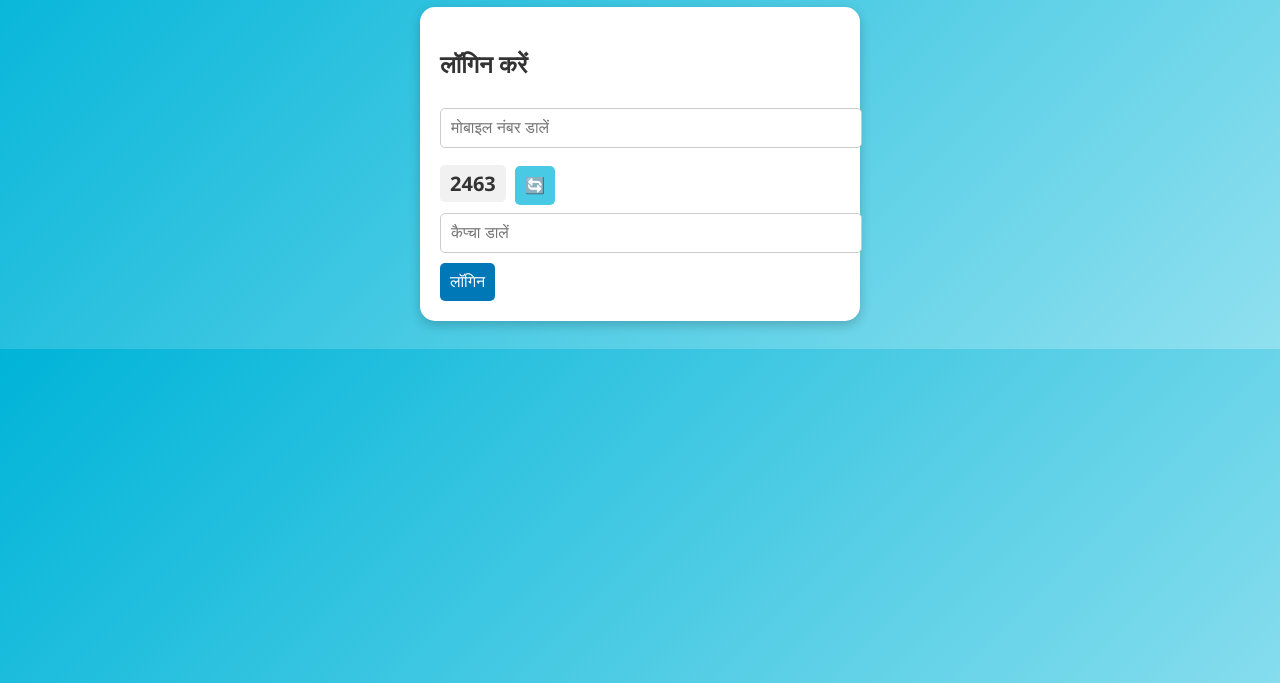
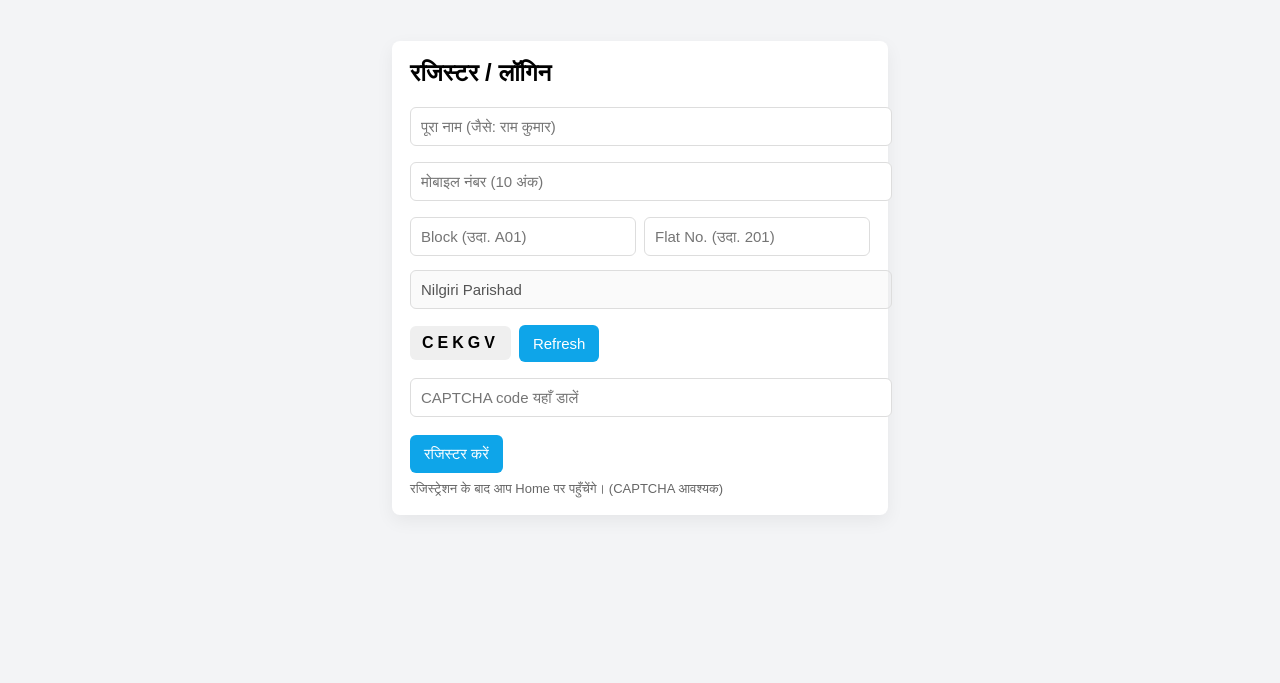
Before and after one commit to Nilgiri-store/nilgiri-store, a plain HTML site: page register.html in a window 1280 px wide. Shown: the part 117-800 px from the top of the page. Drawn offline with Linux system fonts and the light colour scheme.

Commit message:
Add files via upload

```diff
--- a/register.html
+++ b/register.html
@@ -1,159 +1,77 @@
-<!DOCTYPE html>
+<!doctype html>
 <html lang="hi">
 <head>
-<meta charset="UTF-8">
-<meta name="viewport" content="width=device-width, initial-scale=1.0">
-<title>Nilgiri Local Store - लॉगिन / रजिस्टर</title>
+<meta charset="utf-8">
+<meta name="viewport" content="width=device-width,initial-scale=1">
+<title>Register - Nilgiri Parishad Store</title>
 <style>
-  body {
-    font-family: 'Segoe UI', sans-serif;
-    background: linear-gradient(135deg, #00b4d8, #90e0ef);
-    padding: 20px;
-    color: #333;
-  }
-  .header {
-    text-align: center;
-    color: white;
-    margin-bottom: 20px;
-  }
-  .header h1 {
-    font-size: 28px;
-    margin: 0;
-  }
-  .card {
-    background: white;
-    padding: 20px;
-    border-radius: 15px;
-    max-width: 400px;
-    margin: auto;
-    box-shadow: 0 4px 12px rgba(0,0,0,0.2);
-    animation: fadeIn 0.5s ease-in-out;
-  }
-  input {
-    width: 100%;
-    padding: 10px;
-    margin-top: 8px;
-    border: 1px solid #ccc;
-    border-radius: 5px;
-    font-size: 16px;
-  }
-  button {
-    background: #0077b6;
-    color: white;
-    padding: 10px;
-    border: none;
-    border-radius: 5px;
-    margin-top: 10px;
-    cursor: pointer;
-    font-size: 16px;
-  }
-  button:hover { background: #023e8a; }
-  #captchaBox {
-    margin-top:8px;
-    font-weight:bold;
-    font-size:20px;
-    background:#f1f1f1;
-    padding:5px 10px;
-    display:inline-block;
-    border-radius:5px;
-  }
-  @keyframes fadeIn {
-    from { opacity: 0; transform: translateY(-20px); }
-    to { opacity: 1; transform: translateY(0); }
-  }
+  body{font-family:Arial,Helvetica,sans-serif;background:#f3f4f6;margin:0;padding:20px}
+  .box{max-width:460px;margin:40px auto;background:#fff;padding:18px;border-radius:8px;box-shadow:0 6px 18px rgba(0,0,0,0.06)}
+  h2{margin:0 0 12px}
+  input{width:100%;padding:10px;margin:8px 0;border-radius:6px;border:1px solid #ddd;font-size:15px}
+  .row{display:flex;gap:8px}
+  .captcha{display:flex;gap:8px;align-items:center;margin:8px 0}
+  .cap-box{background:#efefef;padding:8px 12px;border-radius:6px;font-weight:bold;letter-spacing:4px}
+  button{background:#0ea5e9;color:white;border:none;padding:10px 14px;border-radius:6px;cursor:pointer;font-size:15px}
+  .muted{color:#666;font-size:13px;margin-top:8px}
 </style>
 </head>
 <body>
-
 <div class="header">
   <h1>Welcome to Nilgiri Local Store</h1>
   <p>घर बैठे ऑर्डर करें - तेज़ डिलीवरी की गारंटी</p>
 </div>
-
-<div class="card">
-  <h2 id="formTitle">लॉगिन करें</h2>
-
-  <div id="loginForm">
-    <input type="number" id="mobile" placeholder="मोबाइल नंबर डालें" />
-    <div style="margin-top:8px;">
-      <span id="captchaBox"></span>
-      <button type="button" onclick="generateCaptcha()" style="background:#48cae4; margin-left:5px;">🔄</button>
+  <div class="box">
+    <h2>रजिस्टर / लॉगिन</h2>
+    <input id="name" placeholder="पूरा नाम (जैसे: राम कुमार)" />
+    <input id="mobile" placeholder="मोबाइल नंबर (10 अंक)" maxlength="10" />
+    <div class="row">
+      <input id="block" placeholder="Block (उदा. A01)" />
+      <input id="flat" placeholder="Flat No. (उदा. 201)" />
     </div>
-    <input type="text" id="captchaInput" placeholder="कैप्चा डालें" />
-    <button onclick="checkLogin()">लॉगिन</button>
+    <input value="Nilgiri Parishad" disabled style="margin-top:6px" />
+    <div class="captcha">
+      <div id="captchaText" class="cap-box">-----</div>
+      <button type="button" id="refreshCaptcha">Refresh</button>
+    </div>
+    <input id="captchaInput" placeholder="CAPTCHA code यहाँ डालें" />
+    <div style="display:flex;gap:8px;margin-top:10px">
+      <button id="btnRegister">रजिस्टर करें</button>
+    </div>
+    <div class="muted">रजिस्ट्रेशन के बाद आप Home पर पहुँचेंगे। (CAPTCHA आवश्यक)</div>
   </div>
 
-  <div id="registerForm" style="display:none;">
-    <input type="text" id="name" placeholder="नाम डालें" />
-    <button onclick="registerUser()">रजिस्टर करें</button>
-  </div>
-</div>
+<script>
+  // Simple front-end CAPTCHA
+  function genCaptcha(){
+    const chars = "ABCDEFGHJKLMNPQRSTUVWXYZ23456789";
+    let s = "";
+    for(let i=0;i<5;i++) s += chars.charAt(Math.floor(Math.random()*chars.length));
+    document.getElementById('captchaText').innerText = s;
+  }
+  document.getElementById('refreshCaptcha').addEventListener('click', genCaptcha);
+  genCaptcha();
 
-<script>
-  const USERS_KEY = "registered_users";
-  let generatedCaptcha = "";
+  document.getElementById('btnRegister').addEventListener('click', function(){
+    const name = document.getElementById('name').value.trim();
+    const mobile = document.getElementById('mobile').value.trim();
+    const block = document.getElementById('block').value.trim().toUpperCase();
+    const flat = document.getElementById('flat').value.trim();
+    const cap = document.getElementById('captchaText').innerText.trim();
+    const userCap = document.getElementById('captchaInput').value.trim();
+    if(!name || !mobile || !block || !flat){ alert('कृपया सभी फ़ील्ड भरें'); return; }
+    if(!/^[6-9]\d{9}$/.test(mobile)){ alert('Valid 10-digit Indian mobile number डालें'); return; }
+    if(cap !== userCap){ alert('CAPTCHA गलत है'); genCaptcha(); return; }
+    const user = { id:'u'+Date.now(), name, mobile, block, flat };
+    localStorage.setItem('np_user', JSON.stringify(user));
+    window.location.href = 'index.html';
+  });
 
-  function generateCaptcha(){
-    generatedCaptcha = Math.floor(1000 + Math.random() * 9000).toString();
-    document.getElementById("captchaBox").innerText = generatedCaptcha;
-  }
-  generateCaptcha();
-
-  function loadUsers(){
-    return JSON.parse(localStorage.getItem(USERS_KEY) || "[]");
-  }
-
-  function saveUsers(users){
-    localStorage.setItem(USERS_KEY, JSON.stringify(users));
-  }
-
-  function checkLogin(){
-    let mobile = document.getElementById("mobile").value.trim();
-    let captcha = document.getElementById("captchaInput").value.trim();
-
-    if(mobile.length !== 10){
-      alert("कृपया 10 अंकों का मोबाइल नंबर डालें");
-      return;
-    }
-    if(captcha !== generatedCaptcha){
-      alert("गलत कैप्चा");
-      generateCaptcha();
-      return;
-    }
-
-    let users = loadUsers();
-    let existingUser = users.find(u => u.mobile === mobile);
-
-    if(existingUser){
-      alert("लॉगिन सफल");
-      localStorage.setItem("logged_in_user", JSON.stringify(existingUser));
-      window.location.href = "index.html";
-    } else {
-      document.getElementById("loginForm").style.display = "none";
-      document.getElementById("registerForm").style.display = "block";
-      document.getElementById("formTitle").innerText = "रजिस्टर करें";
-      document.getElementById("registerForm").dataset.mobile = mobile;
-    }
-  }
-
-  function registerUser(){
-    let name = document.getElementById("name").value.trim();
-    let mobile = document.getElementById("registerForm").dataset.mobile;
-
-    if(!name){
-      alert("कृपया नाम डालें");
-      return;
-    }
-
-    let users = loadUsers();
-    users.push({ name: name, mobile: mobile });
-    saveUsers(users);
-
-    alert("रजिस्ट्रेशन सफल, लॉगिन हो रहे हैं...");
-    localStorage.setItem("logged_in_user", JSON.stringify({ name, mobile }));
-    window.location.href = "index.html";
-  }
+  document.getElementById('btnGuest').addEventListener('click', ()=>{
+    const guest = { id:'g'+Date.now(), name:'Guest', mobile:'', block:'', flat:'', guest:true };
+    localStorage.setItem('np_user', JSON.stringify(guest));
+    window.location.href = 'index.html';
+  });
 </script>
-
 </body>
 </html>
```
